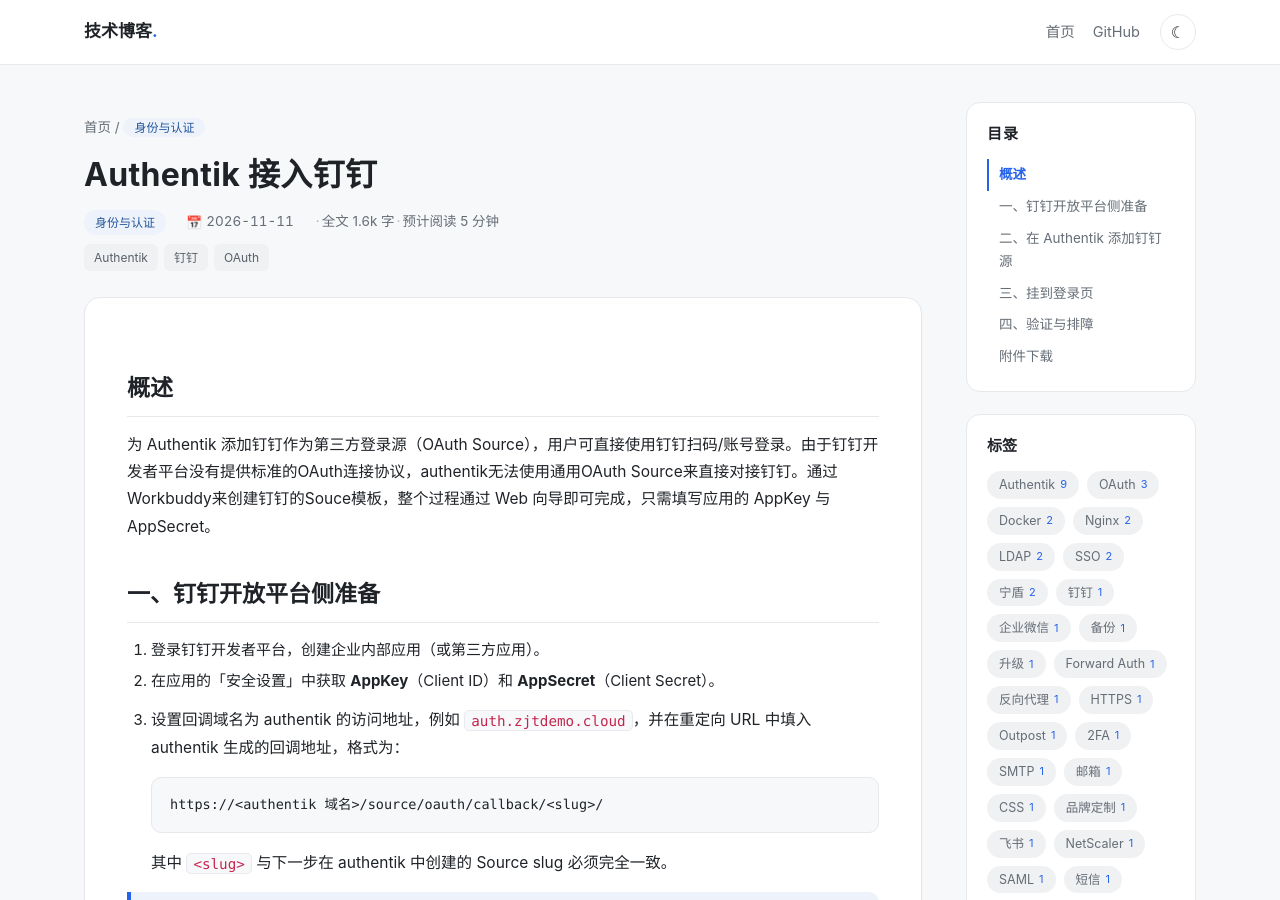
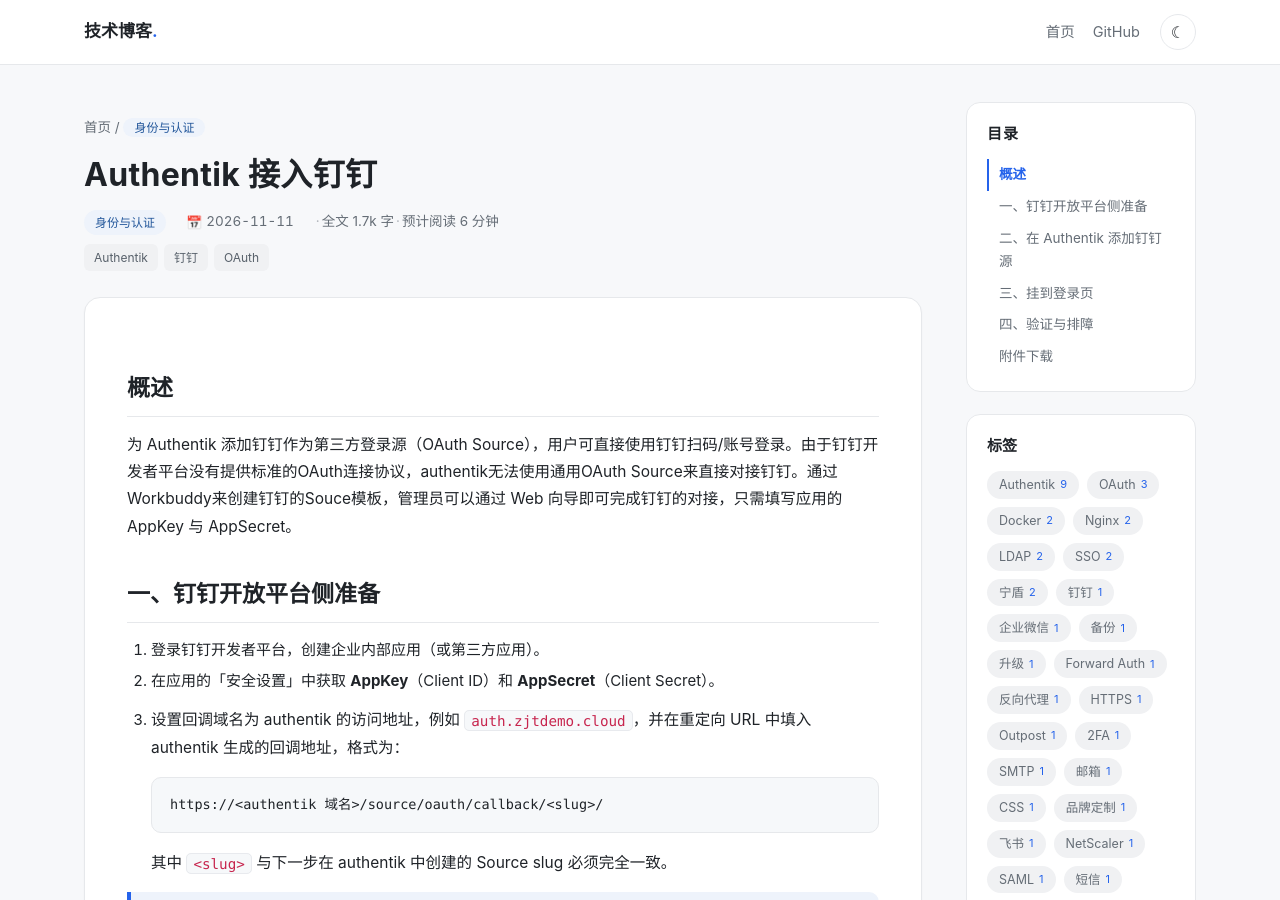
Before and after one commit to cofferwu/blog, a Jekyll site: the page built from authentik-dingding.md, in a window 1280 px wide and 900 px high. Built offline with Jekyll 4.4.1, drawn with Linux system fonts in a browser that asks for light colours.

Commit message:
Update authentik-dingding.md

```diff
--- a/authentik-dingding.md
+++ b/authentik-dingding.md
@@ -13,7 +13,7 @@ sum: "为 Authentik 添加钉钉作为第三方登录源（OAuth Source），用
 
 ## 概述
 
-为 Authentik 添加钉钉作为第三方登录源（OAuth Source），用户可直接使用钉钉扫码/账号登录。由于钉钉开发者平台没有提供标准的OAuth连接协议，authentik无法使用通用OAuth Source来直接对接钉钉。通过Workbuddy来创建钉钉的Souce模板，整个过程通过 Web 向导即可完成，只需填写应用的 AppKey 与 AppSecret。
+为 Authentik 添加钉钉作为第三方登录源（OAuth Source），用户可直接使用钉钉扫码/账号登录。由于钉钉开发者平台没有提供标准的OAuth连接协议，authentik无法使用通用OAuth Source来直接对接钉钉。通过Workbuddy来创建钉钉的Souce模板，管理员可以通过 Web 向导即可完成钉钉的对接，只需填写应用的 AppKey 与 AppSecret。
 
 ## 一、钉钉开放平台侧准备
 
```
